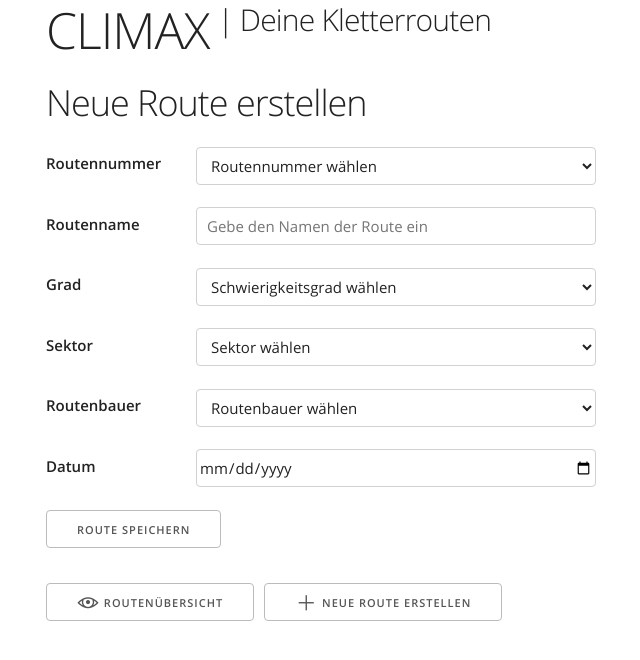
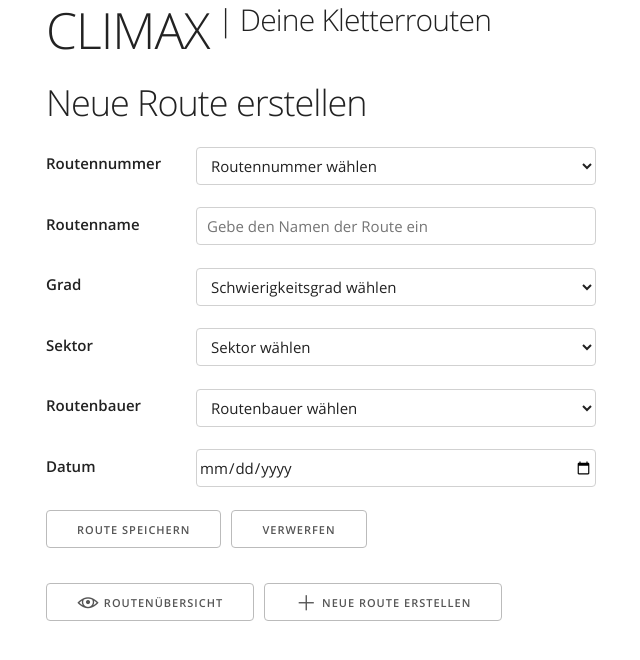
Before and after one commit to martinstaebler/climax, a Vue app in the folder vueclimax/: page /climbUebersicht/climbErstellen in a window 1280 px wide. Shown: the top 660 px of the page, without its empty margins (114-754 px from the left). Built offline with nearby package versions, Linux system fonts and the light colour scheme; what vue-flash-message would draw is missing.

Commit message:
ClimbFormular Button verwerfen hinzugefuegt

```diff
--- a/vueclimax/src/components/climbFormular.vue
+++ b/vueclimax/src/components/climbFormular.vue
@@ -66,7 +66,10 @@
                 <input type="date" id="datum" placeholder="Datum wählen" v-model="climb.datum" style="display:block;height:38px;padding:2px 2px;border:1px solid #d1d1d1;border-radius:4px;width:400px;box-sizing:border-box;"/>
             </div>
 
-            <button class="">Route speichern</button>
+            <button class="" style="margin-right:10px;">Route speichern</button>
+            <router-link to="/climbUebersicht" exact class="button" style="margin-right:10px;">
+                verwerfen
+            </router-link>
         </form>
     </div>
 </template>
```
